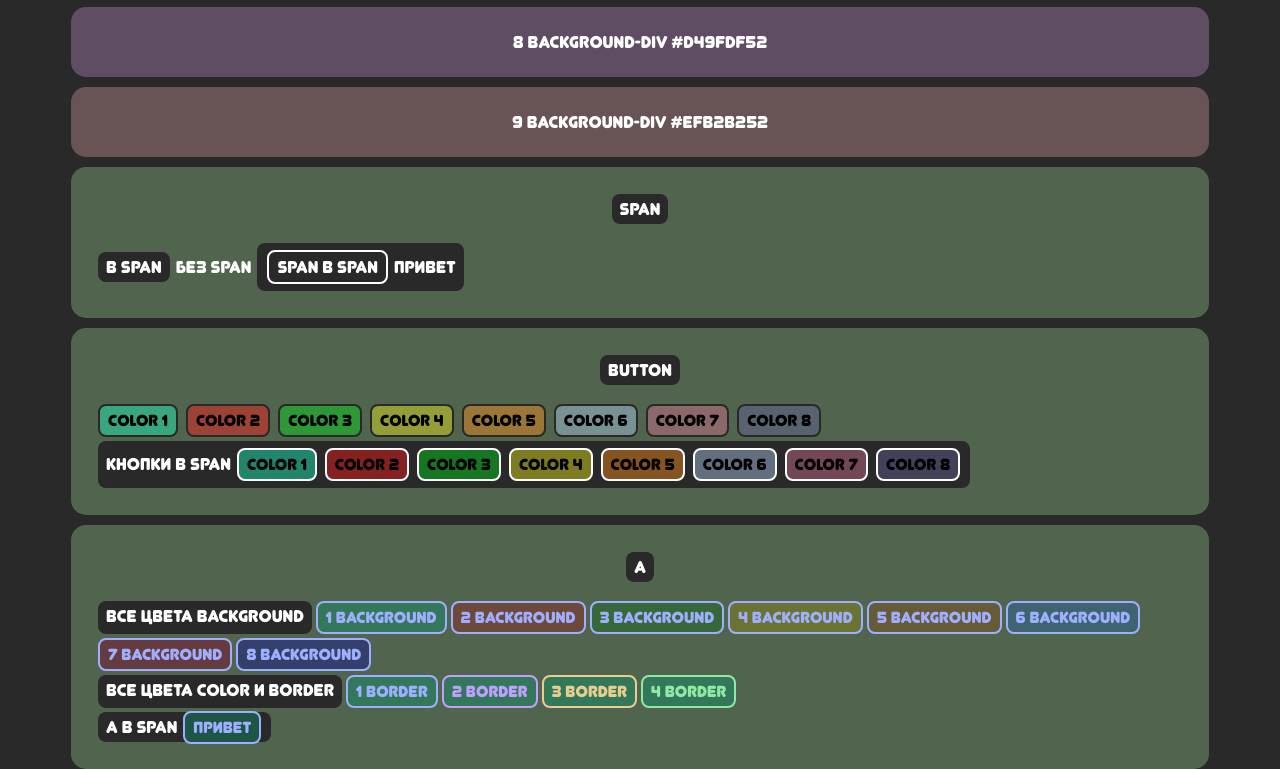
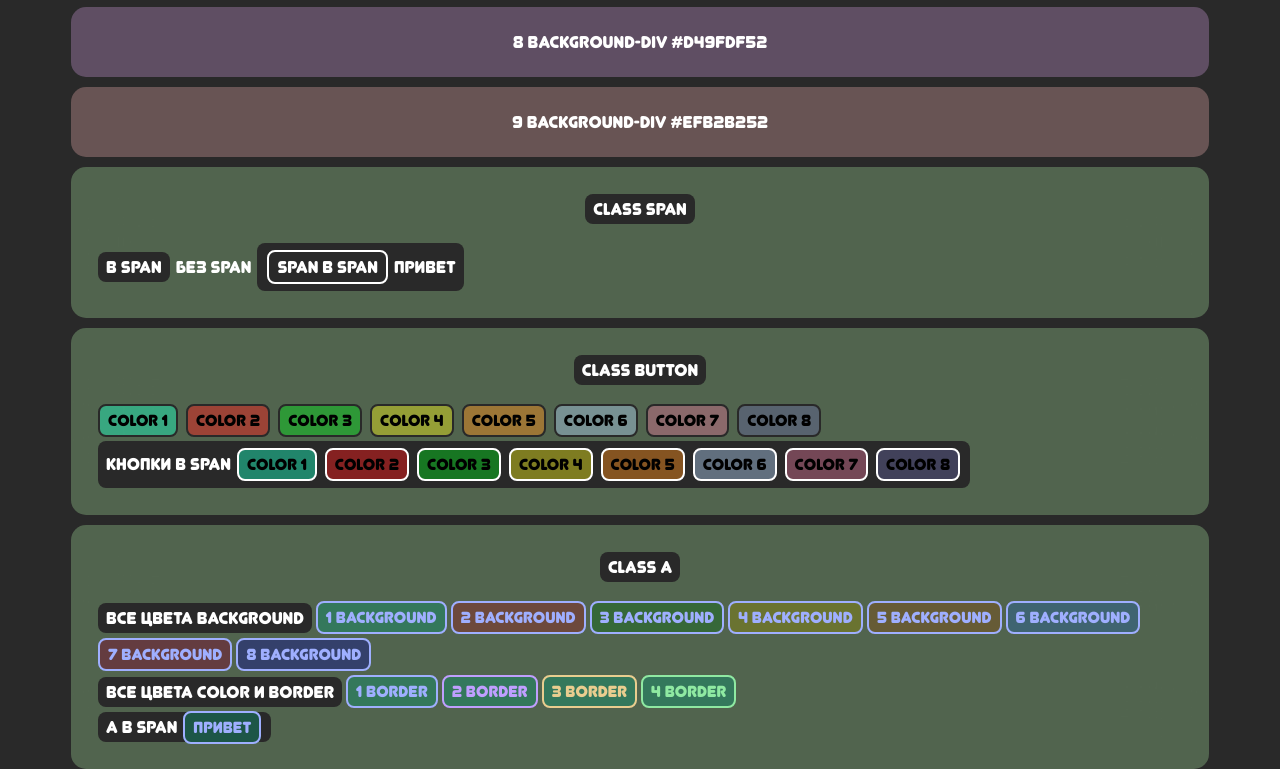
Before and after one commit to andreyka101/GLASSlOLLIPOPS, a website built with Vite: page index.html in a window 1280 px wide. Shown: the part 774-1543 px from the top of the page. Built offline with nearby package versions, Linux system fonts and the light colour scheme; files whose address does not match are found by name.

Commit message:
efefefef

```diff
--- a/index.html
+++ b/index.html
@@ -24,10 +24,10 @@
         </span>
       </header>
 
-      <!-- FIXME div -->
+      <!-- FIXME  class="GLASSlOLLIPOPS_div" -->
       <div class="GLASSlOLLIPOPS_div" style="display: flex; justify-content: center;">
           <span class="GLASSlOLLIPOPS_span">
-            div color
+            class div
           </span>
       </div>
       <div class="GLASSlOLLIPOPS_div" style="background-color: #a8e4a052;display: flex; justify-content: center;">1 background-div #a8e4a052</div>
@@ -40,11 +40,11 @@
       <div class="GLASSlOLLIPOPS_div" style="background-color: #d49fdf52;display: flex; justify-content: center;">8 background-div #d49fdf52</div>
       <div class="GLASSlOLLIPOPS_div" style="background-color: #efb2b252;display: flex; justify-content: center;">9 background-div #efb2b252</div>
 
-      <!-- FIXME span -->
+      <!-- FIXME  class="GLASSlOLLIPOPS_span" -->
       <div class="GLASSlOLLIPOPS_div">
         <div style="display: flex; justify-content: center; margin-bottom: 15px;">
           <span class="GLASSlOLLIPOPS_span">
-            span
+            class span
           </span>
         </div>
         <div>
@@ -61,11 +61,11 @@
         </div>
       </div>
 
-      <!-- FIXME button -->
+      <!-- FIXME class="GLASSlOLLIPOPS_button" -->
       <div class="GLASSlOLLIPOPS_div">
         <div style="display: flex; justify-content: center; margin-bottom: 15px;">
           <span class="GLASSlOLLIPOPS_span">
-            button
+            class button
           </span>
         </div>
         <div>
@@ -123,14 +123,14 @@
         </div>
       </div>
 
-            <!-- FIXME a href -->
+            <!-- FIXME  class="GLASSlOLLIPOPS_a" -->
             <div class="GLASSlOLLIPOPS_div">
               <div style="display: flex; justify-content: center; margin-bottom: 15px;">
                 <span class="GLASSlOLLIPOPS_span">
-                  A
+                  class A
                 </span>
               </div>
-              <div style="display: flex; flex-wrap: wrap;">
+              <div style="display: flex; flex-wrap: wrap; align-items: center;">
                 <span class="GLASSlOLLIPOPS_span">все цвета background</span>
                 <a href="" class="GLASSlOLLIPOPS_a">1 background</a>
                 <a href="" class="GLASSlOLLIPOPS_a" id="aBackground2">2 background</a>
@@ -141,7 +141,7 @@
                 <a href="" class="GLASSlOLLIPOPS_a" id="aBackground7">7 background</a>
                 <a href="" class="GLASSlOLLIPOPS_a" id="aBackground8">8 background</a>
               </div>
-              <div style="display: flex; flex-wrap: wrap;">
+              <div style="display: flex; flex-wrap: wrap; align-items: center;">
                 <span class="GLASSlOLLIPOPS_span">все цвета color и border</span>
                 <a href="" class="GLASSlOLLIPOPS_a">1 border</a>
                 <a href="" class="GLASSlOLLIPOPS_a" id="aBorder2">2 border</a>
```
